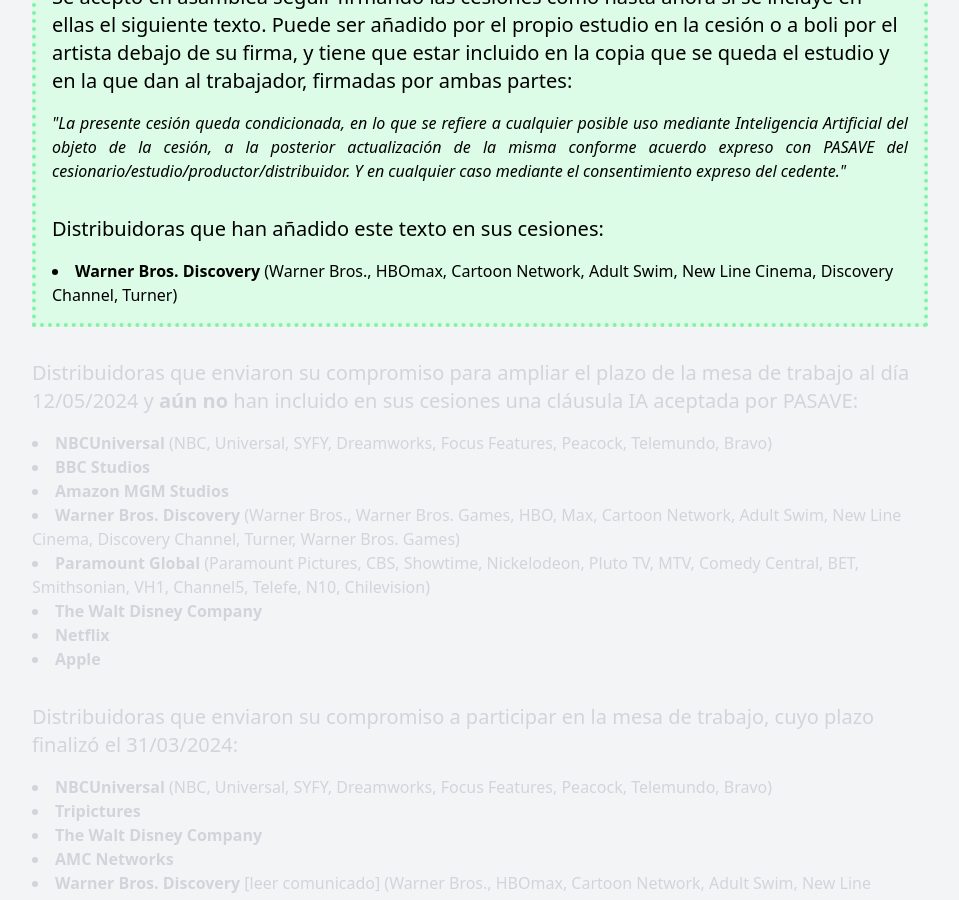
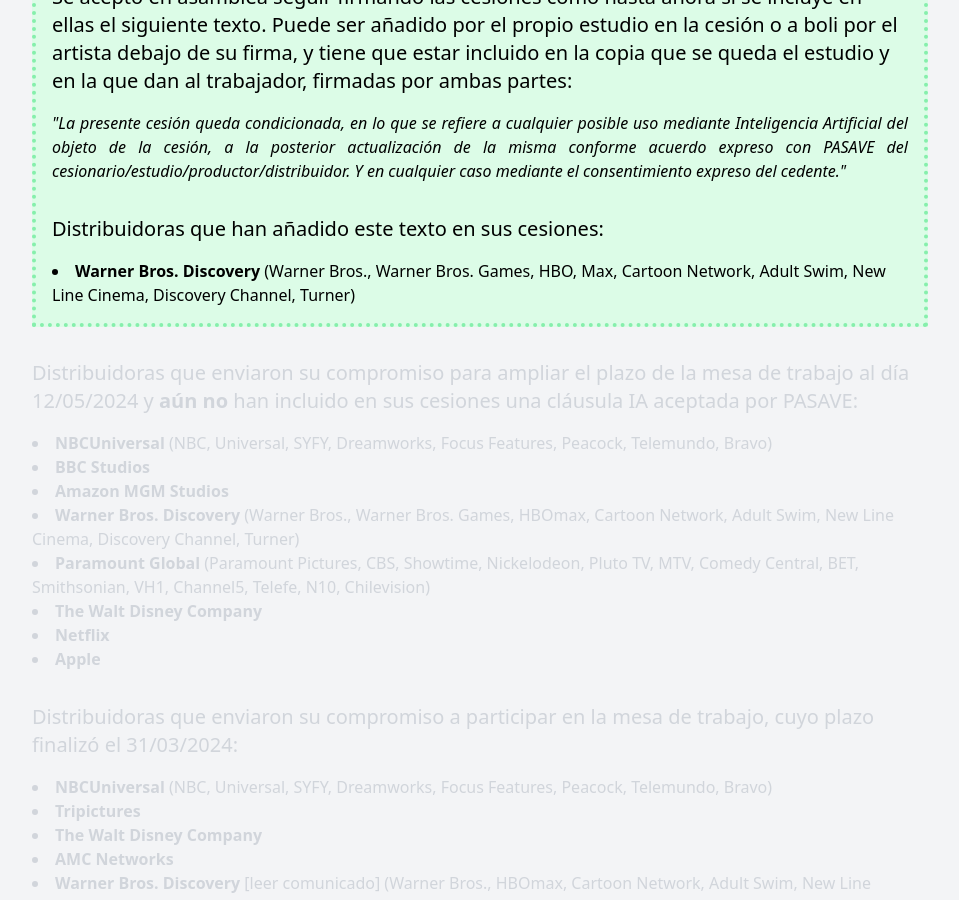
Before and after one commit to mutsuda/pasave.github.io, a Jekyll site: the page built from oklist.md, in a window 1280 px wide and 900 px high, scrolled down 857 px. Shown: the whole window, without its empty margins (160-1119 px from the left). Built offline with Jekyll 4.4.1, drawn with Linux system fonts in a browser that asks for light colours; some of the changed lines change nothing that is shown.

Commit message:
separated HBO and Max

```diff
--- a/oklist.md
+++ b/oklist.md
@@ -48,7 +48,7 @@
 
 <div class="text-xl pb-4 pt-8">Distribuidoras que han añadido este texto en sus cesiones:</div>
 	<ul class="list-disc list-inside">
-		<li><span class="font-bold">Warner Bros. Discovery</span> (Warner Bros., HBOmax, Cartoon Network, Adult Swim, New Line Cinema, Discovery Channel, Turner)</li>
+		<li><span class="font-bold">Warner Bros. Discovery</span> (Warner Bros., Warner Bros. Games, HBO, Max, Cartoon Network, Adult Swim, New Line Cinema, Discovery Channel, Turner)</li>
 	</ul>
 
 
@@ -59,7 +59,7 @@
 	<li><span class="font-bold">NBCUniversal</span> (NBC, Universal, SYFY, Dreamworks, Focus Features, Peacock, Telemundo, Bravo)</li>
 	<li class="font-bold">BBC Studios</li>
 	<li class="font-bold">Amazon MGM Studios</li>
-	<li><span class="font-bold">Warner Bros. Discovery</span> (Warner Bros., Warner Bros. Games, HBO, Max, Cartoon Network, Adult Swim, New Line Cinema, Discovery Channel, Turner, Warner Bros. Games)</li>
+	<li><span class="font-bold">Warner Bros. Discovery</span> (Warner Bros., Warner Bros. Games, HBOmax, Cartoon Network, Adult Swim, New Line Cinema, Discovery Channel, Turner)</li>
 	<li><span class="font-bold">Paramount Global</span> (Paramount Pictures, CBS, Showtime, Nickelodeon, Pluto TV, MTV, Comedy Central, BET, Smithsonian, VH1, Channel5, Telefe, N10, Chilevision)</li>
  	<li class="font-bold">The Walt Disney Company</li>
  	<li class="font-bold">Netflix</li>
```
